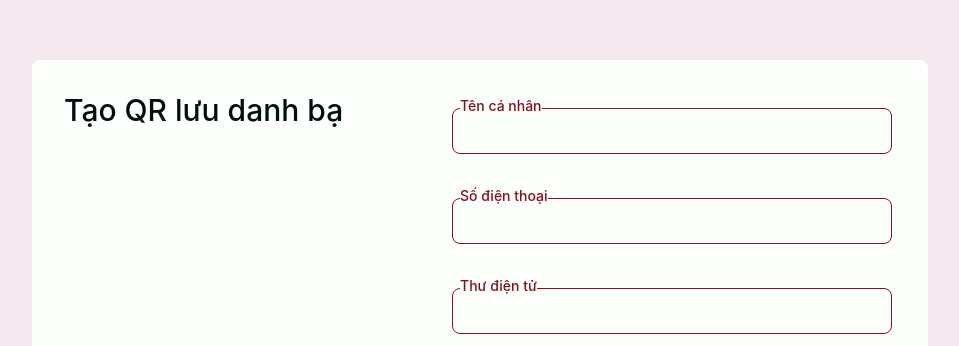
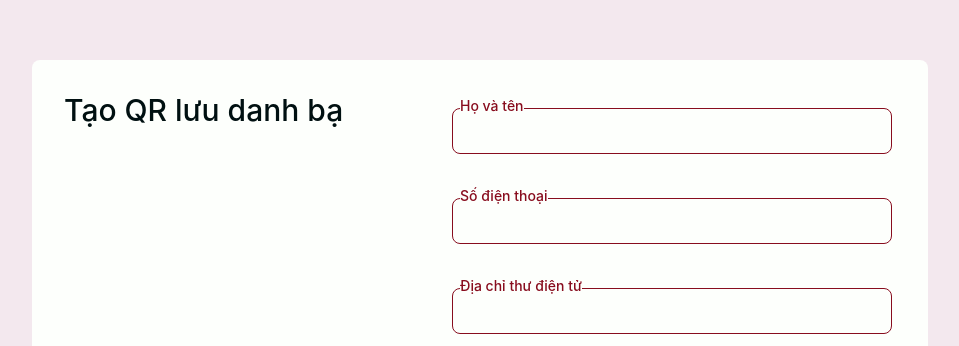
Before and after one commit to TakahashiNguyen/qrcodegen, a Vue app: page /qr-contact in a window 1280 px wide. Shown: the part 145-491 px from the top of the page, without its empty margins (160-1119 px from the left). Built offline with nearby package versions, Linux system fonts and the light colour scheme.

Commit message:
fix(expression): better expression

```diff
--- a/src/views/QrGenerator.vue
+++ b/src/views/QrGenerator.vue
@@ -30,9 +30,9 @@
 			</template>
 			<template #content>
 				<div class="w-full space-y-6">
-					<FormTextInputComp name="Tên cá nhân" v-model="input.name" />
+					<FormTextInputComp name="Họ và tên" v-model="input.name" />
 					<FormTextInputComp name="Số điện thoại" v-model="input.phone" />
-					<FormTextInputComp name="Thư điện tử" v-model="input.email" />
+					<FormTextInputComp name="Địa chỉ thư điện tử" v-model="input.email" />
 				</div>
 				<div class="w-full justify-center px-16">
 					<img :src="qrContact" alt="" />
@@ -59,9 +59,9 @@ const qrContact = ref(''),
 	handleButton = async () => {
 		function generateVCard() {
 			const { name, phone, email } = input,
-				lastName = name.split(' ')[0],
-				firstName = name.split(' ').slice(-1)[0],
-				middleName = name.split(' ').slice(1, -1).join(' ') || '',
+				lastName = name,
+				firstName = '',
+				middleName = '',
 				nField = [lastName, firstName, middleName, '', ''].join(';'),
 				fnField = `${lastName} ${middleName} ${firstName}`.trim();
 
```
